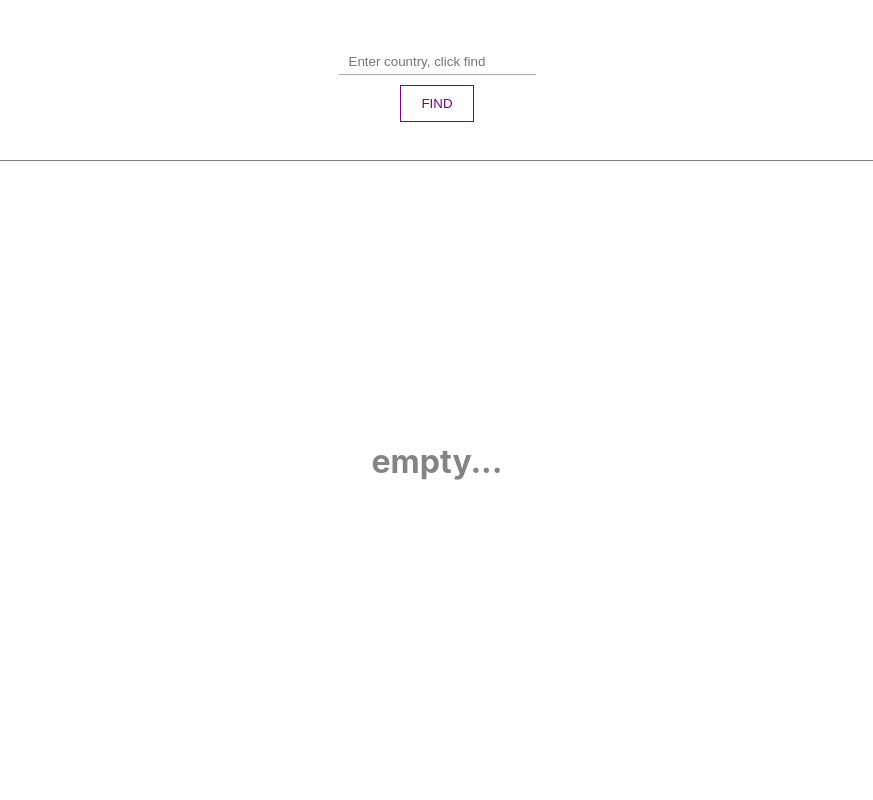
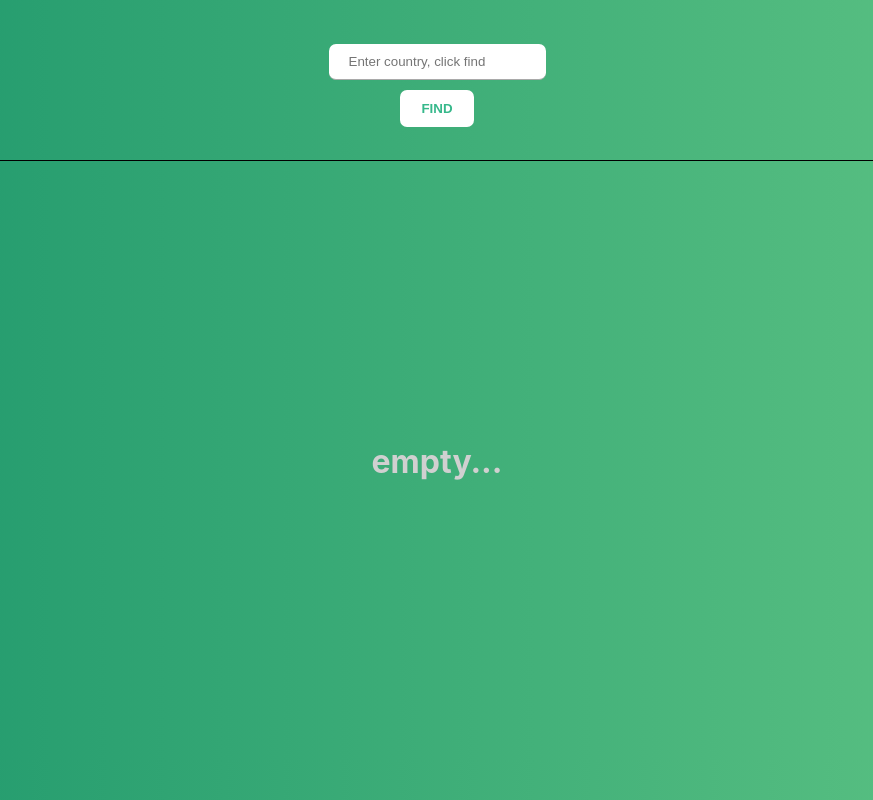
Before and after one commit to slowdivesun/uni-find, a React (Create React App) app: page / in a window 1280 px wide. Shown: the whole page, without its empty margins (203-1076 px from the left). Built offline with nearby package versions, Linux system fonts and the light colour scheme.

Commit message:
changed background and styles

```diff
--- a/package.json
+++ b/package.json
@@ -1,4 +1,5 @@
 {
+  "homepage": "http://slowdivesun.github.io/uni-find",
   "name": "unifind",
   "version": "0.1.0",
   "private": true,
@@ -13,6 +14,8 @@
     "web-vitals": "^2.1.2"
   },
   "scripts": {
+    "predeploy": "npm run build",
+    "deploy": "gh-pages -d build",
     "start": "react-scripts start",
     "build": "react-scripts build",
     "test": "react-scripts test",
@@ -35,5 +38,8 @@
       "last 1 firefox version",
       "last 1 safari version"
     ]
+  },
+  "devDependencies": {
+    "gh-pages": "^3.2.3"
   }
 }
--- a/public/index.html
+++ b/public/index.html
@@ -10,6 +10,8 @@
       content="Web site created using create-react-app"
     />
     <link rel="apple-touch-icon" href="%PUBLIC_URL%/logo192.png" />
+    <link href="https://fonts.googleapis.com/css2?family=Josefin+Sans:wght@100;200;300;400;500;600&family=Lora:ital@0;1&family=Roboto:wght@100;300;400;500;700;900&family=Varela&family=Varela+Round&display=swap" rel="stylesheet">
+
     <!--
       manifest.json provides metadata used when your web app is installed on a
       user's mobile device or desktop. See https://developers.google.com/web/fundamentals/web-app-manifest/
--- a/src/App.css
+++ b/src/App.css
@@ -36,3 +36,8 @@
     transform: rotate(360deg);
   }
 }
+
+
+body{
+  background: linear-gradient(90deg, #1d976c, #5fc484);
+}
--- a/src/Components/card/card.css
+++ b/src/Components/card/card.css
@@ -4,13 +4,18 @@
     justify-content: center;
     flex-direction: column;
     align-items: center;
+    background: linear-gradient(90deg, #1d976c, #93f9b9);
+    font-family: 'Josefin Sans', sans-serif;
 }
 
 .center{
     border: 1px solid black;
     padding: 25px;
     box-shadow: 0px 4px 16px 0px #bfbfbf;
-    min-width: 300px;
+    min-width: 250px;
+    border-radius: 7px;
+    background-color: #fff;
+    margin: 0px 5px;
     /* height: 50vh; */
 }
 
@@ -41,8 +46,8 @@ input[type='checkbox']{
 }
 
 .collapsible-content .content-inner {
-background: rgba(250, 224, 66, .2);
-border-bottom: 1px solid rgba(250, 224, 66, .45);
+background: #4fc99e;
+/* border-bottom: 1px solid rgba(250, 224, 66, .45); */
 padding: .5rem 1rem;
 }
 
@@ -68,3 +73,7 @@ a{
 a:visited{
 
 }
+
+.uniTitle{
+    text-align: center;
+}
--- a/src/Components/card/card.js
+++ b/src/Components/card/card.js
@@ -8,7 +8,7 @@ const Card = (props) => {
     return (
         <div className='card'>
             <div className='center'>
-                <h1>{uni.name}</h1>
+                <h1 className='uniTitle'>{uni.name}</h1>
                 <p>Country: {uni.country}</p>
                 <p>State/Province: {uni["state-province"] ? uni["state-province"] : "Unavailable"}</p>
                 <div class='collapseWrap'>
--- a/src/Components/empty/empty.css
+++ b/src/Components/empty/empty.css
@@ -6,5 +6,5 @@
 }
 
 .empty > h1{
-    color: rgb(133, 132, 132);
+    color: rgb(208, 208, 208);
 }
--- a/src/Components/empty/empty.js
+++ b/src/Components/empty/empty.js
@@ -1,8 +1,9 @@
 import './empty.css'
 
-const Empty = () => {
+const Empty = (props) => {
+    const {msg} = props
     return (
-        <div className="empty"><h1>empty...</h1></div>
+        <div className="empty"><h1>{msg}</h1></div>
 
     )
 }
--- a/src/Components/find/find.css
+++ b/src/Components/find/find.css
@@ -6,7 +6,7 @@
     height: 20vh;
     width: 90vw;
     margin: 0 5vw;
-    border-bottom: 1px solid gray;
+    border-bottom: 1px solid rgb(0, 0, 0);
 }
 
 input{
@@ -14,14 +14,22 @@ input{
     border-bottom: 1px solid darkgray;
     outline: none;
     margin: 10px 0;
-    padding: 5px 10px;
+    padding: 10px 20px;
+    border-radius: 7px;
 }
 
 button{
     border: 0;
     background-color: transparent;
-    color: purple;
+    color: #36b88b;
+    font-weight: 800;
     padding: 10px 20px;
-    border: 1px solid purple;
+    border: 1px solid transparent;
     cursor: pointer;
+    background-color: white;
+    border-radius: 7px;
 }
+
+button:hover{
+    background-color: rgb(228, 228, 228);
+}
--- a/src/Components/find/find.js
+++ b/src/Components/find/find.js
@@ -7,10 +7,12 @@ class Find extends Component{
     state = {
         query:'anywhere',
         uni: [],
-        found: false
+        found: false,
+        searching: false
     }
 
     findfunc = () => {
+        this.setState({searching: true})
         fetch('http://universities.hipolabs.com/search?country='+this.state.query)
         .then(res => res.json())
         .then((data) => {
@@ -18,7 +20,7 @@ class Find extends Component{
             for (let i=0; i<data.length; i++){
                 data[i]["id"] = i+1;
             }
-          this.setState({ uni: data, found: true })
+          this.setState({ uni: data, found: true, searching: false })
         }).catch(console.log)
     }
 
@@ -35,7 +37,8 @@ class Find extends Component{
         this.setState(
             {query: event.target.value,
             uni: [],
-            found: false
+            found: false,
+            searching: false
         }
         )
     }
@@ -43,11 +46,12 @@ class Find extends Component{
     render(){
         const {uni, query, found} = this.state;
         return (
-            <div><div className="find">
+            <div className='findWrapper'>
+                <div className="find">
                 <input placeholder='Enter country, click find' type="search" onChange={this.enter} />
                 <button onClick={this.findfunc}>FIND</button>
-                </div>{uni.length>0 ? <Unilist uni={uni}/> : found ? 'Sorry :( No valid matches':null}
-            {uni.length===0 && <Empty/>}</div>
+                </div>{uni.length>0 ? <Unilist uni={uni}/> : found ? <Empty msg="sorry :( no valid matches" />:null}
+            {uni.length===0 && <Empty msg="empty..."/>}</div>
 
         )
     }
--- a/src/Components/unilist/unilist.css
+++ b/src/Components/unilist/unilist.css
@@ -5,18 +5,26 @@
     align-items: center;
     justify-content: center;
     margin-top: 30px;
+    font-family: 'Varela Round', sans-serif;
 }
 
 .box{
     width: 25vw;
     height: 100px;
     padding: 10px;
-    border: 1px solid black;
+    /* border: 1px solid black; */
     min-width: 300px;
     display: flex;
+    flex-direction: column;
     align-items: center;
     justify-content: center;
-    text-align: center
+    text-align: center;
+    position: relative;
+    background-color: #36b88b;
+    margin-top: 10px;
+    margin-right: 5px;
+    margin-left: 5px;
+    color: rgb(247, 245, 245);
     /* overflow: scroll; */
 }
 
@@ -27,3 +35,22 @@
 .link:visited{
     color: black;
 }
+
+.inner-box{
+    /* width: 25vw; */
+    /* height: 100px; */
+}
+
+.gridDetails{
+    margin-top: 5px;
+    color: rgb(76, 76, 206);
+    position: absolute;
+    right: 10px;
+    bottom: 5px;
+    font-weight: 700;
+    display: none;
+}
+
+.box:hover .gridDetails{
+    display: inherit;
+}
```
Also changed, not shown: 1 other file (tests, documents, lock files or other folders).
